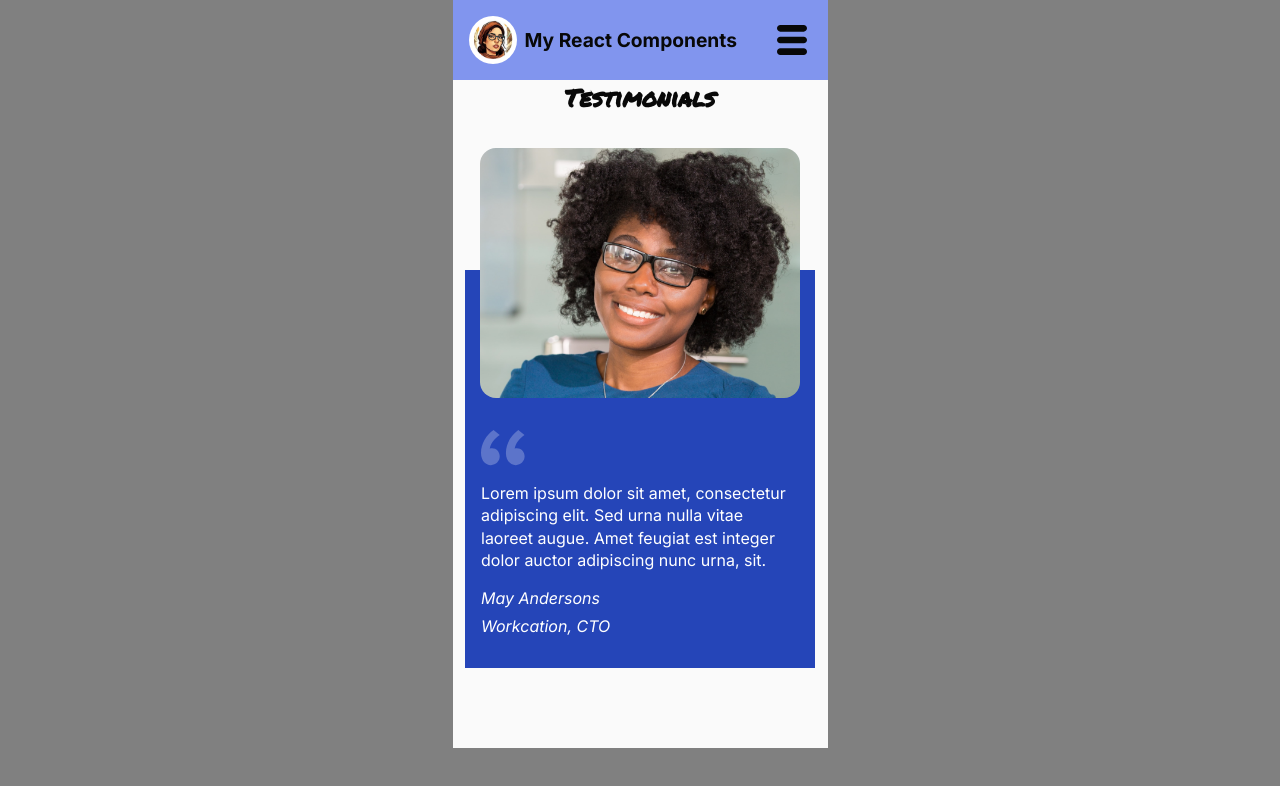
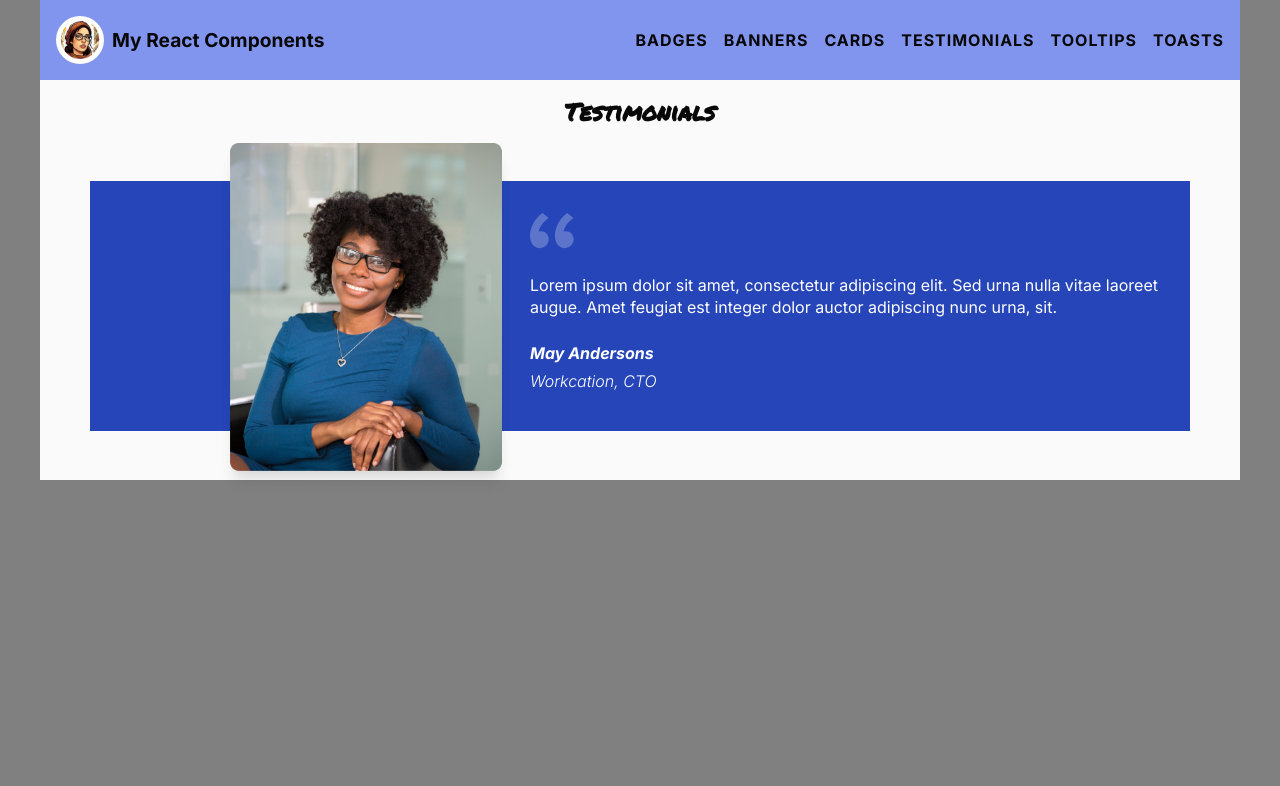
Before and after one commit to RosaBen/react-components-scrimba, a React (Vite) app: page /testimonials in a window 1280 px wide. Shown: the top 786 px of the page. Built offline with nearby package versions, Linux system fonts and the light colour scheme.

Commit message:
testimonials with responsive

```diff
--- a/src/assets/styles/responsive.css
+++ b/src/assets/styles/responsive.css
@@ -1,4 +1,4 @@
-/* @media screen and (min-width: 768px) {
+@media screen and (min-width: 768px) {
   .container {
     max-width: 768px;
   }
@@ -36,9 +36,13 @@
   .multi-line .banner-item {
     min-height: 152px;
   }
-} */
 
-/* @media screen and (min-width: 1200px) {
+  .blue-bg {
+    width: 700px;
+  }
+}
+
+@media screen and (min-width: 1200px) {
   .container {
     max-width: 1200px;
   }
@@ -76,4 +80,38 @@
   .banners section h3 {
     grid-column: 1;
   }
-} */
+
+  .testimonials {
+    min-height: 400px;
+  }
+
+  .blue-bg {
+    width: 1100px;
+    display: grid;
+    grid-template-columns: 40% 60%;
+    height: 250px;
+    margin: -20rem 0 0 0;
+    padding: 0;
+  }
+
+  .quote,
+  blockquote,
+  cite {
+    grid-column: 2;
+  }
+
+  .testimonials .picture {
+    overflow: visible;
+    justify-self: start;
+    padding-left: 11rem;
+    top: -5.5rem;
+  }
+
+  .testimonials .profil {
+    object-fit: contain;
+    width: 300px;
+  }
+  .quote {
+    padding-top: 2rem;
+  }
+}
--- a/src/assets/styles/testimonials.css
+++ b/src/assets/styles/testimonials.css
@@ -47,4 +47,9 @@ cite {
   flex-direction: column;
   gap: 0.5rem;
   margin-bottom: 2rem;
+  font-weight: 700;
 }
+
+cite span {
+  font-weight: 300;
+}
```
